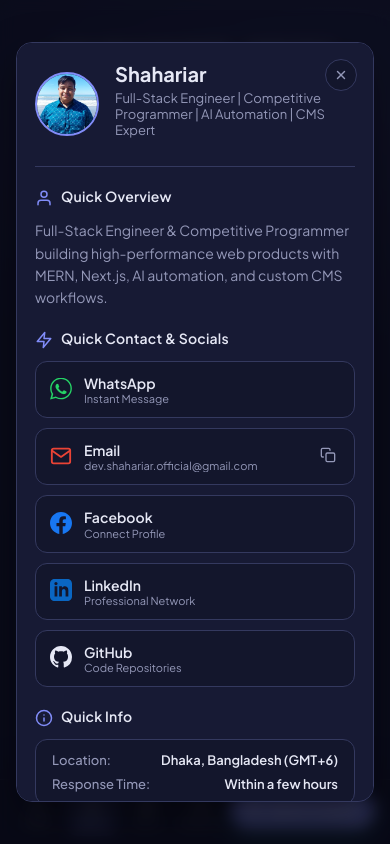
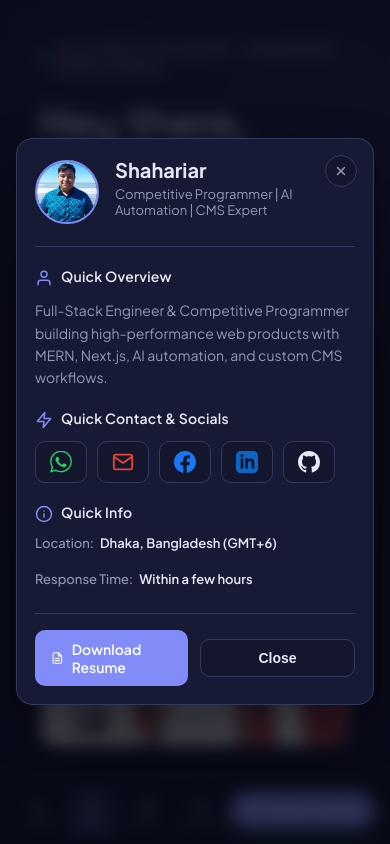
Before and after one commit to shahariar270/Prortfolio-2.0, a React (Vite) app in the folder client/: page /#sec-about in a window 390 px wide. Both pictures are taken after a click on the button "Quick Contact". Shown: the top 844 px of the page. Built offline with nearby package versions, Linux system fonts and the light colour scheme; no server answers.

Commit message:
style: refactor QuickInfoModal layout and card styles for improved responsiveness

```diff
--- a/client/src/Component/QuickInfoModal/index.jsx
+++ b/client/src/Component/QuickInfoModal/index.jsx
@@ -9,7 +9,7 @@ export const QuickInfoModal = ({ isOpen, onClose, quickDataCustom }) => {
 
   const defaultData = {
     name: 'Shahariar',
-    title: 'Full-Stack Engineer | Competitive Programmer | AI Automation | CMS Expert',
+    title: 'Competitive Programmer | AI Automation | CMS Expert',
     quickOverview: siteContent?.contact?.quickOverview || 'Full-Stack Engineer & Competitive Programmer building high-performance web products with MERN, Next.js, AI automation, and custom CMS workflows.',
     email: siteContent?.contact?.email || 'dev.shahariar.official@gmail.com',
     whatsapp: 'https://wa.me/8801915579467',
@@ -100,10 +100,10 @@ export const QuickInfoModal = ({ isOpen, onClose, quickDataCustom }) => {
                   <path d="M17.472 14.382c-.297-.149-1.758-.867-2.03-.967-.273-.099-.471-.148-.67.15-.197.297-.767.966-.94 1.164-.173.199-.347.223-.644.075-.297-.15-1.255-.463-2.39-1.475-.883-.788-1.48-1.761-1.653-2.059-.173-.297-.018-.458.13-.606.134-.133.298-.347.446-.52.149-.174.198-.298.298-.497.099-.198.05-.371-.025-.52-.075-.149-.669-1.612-.916-2.207-.242-.579-.487-.501-.669-.51l-.57-.01c-.198 0-.52.074-.792.372s-1.04 1.016-1.04 2.479 1.065 2.876 1.213 3.074c.149.198 2.096 3.2 5.077 4.487.709.306 1.263.489 1.694.626.712.226 1.36.194 1.872.118.571-.085 1.758-.719 2.006-1.413.248-.694.248-1.289.173-1.413-.074-.124-.272-.198-.57-.347m-5.421 7.461c-1.854 0-3.674-.499-5.267-1.442l-.378-.225-3.916 1.027 1.045-3.817-.247-.393c-1.036-1.648-1.583-3.553-1.583-5.513 0-5.69 4.63-10.32 10.322-10.32 2.757 0 5.347 1.074 7.297 3.025 1.95 1.951 3.023 4.541 3.023 7.297 0 5.692-4.63 10.322-10.323 10.322m0-22.183c-6.529 0-11.84 5.311-11.84 11.84 0 2.09.544 4.133 1.578 5.926l-1.677 6.126 6.269-1.644c1.722.939 3.666 1.433 5.67 1.434 6.53 0 11.841-5.311 11.841-11.842 0-3.163-1.232-6.136-3.468-8.372-2.235-2.236-5.209-3.468-8.373-3.468"/>
                 </svg>
               </span>
-              <div className="st-card-text">
+              {/* <div className="st-card-text">
                 <strong>WhatsApp</strong>
                 <span>Instant Message</span>
-              </div>
+              </div> */}
             </a>
 
             {/* Email with copy button */}
@@ -114,12 +114,12 @@ export const QuickInfoModal = ({ isOpen, onClose, quickDataCustom }) => {
                   <polyline points="22,6 12,13 2,6"/>
                 </svg>
               </span>
-              <div className="st-card-text">
+              {/* <div className="st-card-text">
                 <strong>Email</strong>
                 <span>{copied ? 'Copied to Clipboard! ✓' : data.email}</span>
-              </div>
-              <button type="button" className="st-copy-btn" title="Copy Email">
-                {copied ? (
+              </div> */}
+              {/* <button type="button" className="st-copy-btn" title="Copy Email"> */}
+                {/* {copied ? (
                   <svg width="16" height="16" viewBox="0 0 24 24" fill="none" stroke="#10b981" strokeWidth="2.5" strokeLinecap="round" strokeLinejoin="round">
                     <polyline points="20 6 9 17 4 12"></polyline>
                   </svg>
@@ -128,8 +128,8 @@ export const QuickInfoModal = ({ isOpen, onClose, quickDataCustom }) => {
                     <rect x="9" y="9" width="13" height="13" rx="2" ry="2"></rect>
                     <path d="M5 15H4a2 2 0 0 1-2-2V4a2 2 0 0 1 2-2h9a2 2 0 0 1 2 2v1"></path>
                   </svg>
-                )}
-              </button>
+                )} */}
+              {/* </button> */}
             </div>
 
             {/* Facebook */}
@@ -139,10 +139,10 @@ export const QuickInfoModal = ({ isOpen, onClose, quickDataCustom }) => {
                   <path d="M24 12.073c0-6.627-5.373-12-12-12s-12 5.373-12 12c0 5.99 4.388 10.954 10.125 11.854v-8.385H7.078v-3.47h3.047V9.43c0-3.007 1.792-4.669 4.533-4.669 1.312 0 2.686.235 2.686.235v2.953H15.83c-1.491 0-1.956.925-1.956 1.874v2.25h3.328l-.532 3.47h-2.796v8.385C19.612 23.027 24 18.062 24 12.073z"/>
                 </svg>
               </span>
-              <div className="st-card-text">
+              {/* <div className="st-card-text">
                 <strong>Facebook</strong>
                 <span>Connect Profile</span>
-              </div>
+              </div> */}
             </a>
 
             {/* LinkedIn */}
@@ -152,10 +152,10 @@ export const QuickInfoModal = ({ isOpen, onClose, quickDataCustom }) => {
                   <path d="M19 0h-14c-2.761 0-5 2.239-5 5v14c0 2.761 2.239 5 5 5h14c2.762 0 5-2.239 5-5v-14c0-2.761-2.262-5-5-5zm-11 19h-3v-11h3v11zm-1.5-12.268c-.966 0-1.75-.79-1.75-1.764s.784-1.764 1.75-1.764 1.75.79 1.75 1.764-.783 1.764-1.75 1.764zm13.5 12.268h-3v-5.604c0-3.368-4-3.113-4 0v5.604h-3v-11h3v1.765c1.396-2.586 7-2.777 7 2.476v6.759z"/>
                 </svg>
               </span>
-              <div className="st-card-text">
+              {/* <div className="st-card-text">
                 <strong>LinkedIn</strong>
                 <span>Professional Network</span>
-              </div>
+              </div> */}
             </a>
 
             {/* GitHub */}
@@ -165,10 +165,10 @@ export const QuickInfoModal = ({ isOpen, onClose, quickDataCustom }) => {
                   <path d="M12 0C5.37 0 0 5.37 0 12c0 5.31 3.435 9.795 8.205 11.385.6.105.825-.255.825-.57 0-.285-.015-1.23-.015-2.235-3.015.555-3.795-.735-4.035-1.41-.135-.345-.72-1.41-1.23-1.695-.42-.225-1.02-.78-.015-.795.945-.015 1.62.87 1.845 1.23 1.08 1.815 2.805 1.305 3.495.99.105-.78.42-1.305.765-1.605-2.67-.3-5.46-1.335-5.46-5.925 0-1.305.465-2.385 1.23-3.225-.12-.3-.54-1.53.12-3.18 0 0 1.005-.315 3.3 1.23.96-.27 1.98-.405 3-.405s2.04.135 3 .405c2.295-1.56 3.3-1.23 3.3-1.23.66 1.65.24 2.88.12 3.18.765.84 1.23 1.905 1.23 3.225 0 4.605-2.805 5.625-5.475 5.925.435.375.81 1.095.81 2.22 0 1.605-.015 2.895-.015 3.3 0 .315.225.69.825.57A12.02 12.02 0 0024 12c0-6.63-5.37-12-12-12z"/>
                 </svg>
               </span>
-              <div className="st-card-text">
+              {/* <div className="st-card-text">
                 <strong>GitHub</strong>
                 <span>Code Repositories</span>
-              </div>
+              </div> */}
             </a>
           </div>
 
--- a/client/src/assets/styles/Component/_quick_info_modal.scss
+++ b/client/src/assets/styles/Component/_quick_info_modal.scss
@@ -117,8 +117,10 @@
 }
 
 .st-quick-modal-grid {
-  display: grid;
-  grid-template-columns: 1fr;
+  display: flex;
+  flex-direction: row;
+  align-items: center;
+  flex-wrap: wrap;
   gap: 10px;
   margin-bottom: 20px;
 }
@@ -134,18 +136,17 @@
 }
 
 .st-quick-card {
-  display: flex;
+  display: inline-flex;
   align-items: center;
-  gap: 12px;
-  padding: 12px 14px;
+  gap: 8px;
+  padding: 9px 14px;
   background: var(--surface-muted);
   border: 1px solid var(--border-color);
-  border-radius: 12px;
+  border-radius: 10px;
   text-decoration: none;
   color: var(--text-primary);
   transition: all 0.2s ease;
   cursor: pointer;
-  position: relative;
 
   &:hover {
     background: var(--surface-strong);
@@ -154,38 +155,37 @@
   }
 
   .st-card-icon {
-    font-size: 22px;
+    font-size: 20px;
     line-height: 1;
+    display: flex;
+    align-items: center;
   }
 
   .st-card-text {
     display: flex;
     flex-direction: column;
-    overflow: hidden;
 
     strong {
-      font-size: 14px;
+      font-size: 13px;
       font-weight: 600;
-      line-height: 1.3;
+      line-height: 1.2;
     }
 
     span {
       font-size: 11px;
       color: var(--text-secondary);
       white-space: nowrap;
-      overflow: hidden;
-      text-overflow: ellipsis;
     }
   }
 
   .st-copy-btn {
-    margin-left: auto;
+    margin-left: 6px;
     background: transparent;
     border: none;
     font-size: 14px;
     cursor: pointer;
     color: var(--text-secondary);
-    padding: 4px;
+    padding: 2px 4px;
     border-radius: 4px;
 
     &:hover {
@@ -195,19 +195,20 @@
 }
 
 .st-quick-modal-info-list {
-  background: var(--surface-muted);
-  border: 1px solid var(--border-color);
-  border-radius: 12px;
-  padding: 12px 16px;
+  background: transparent;
+  border: none;
+  padding: 0;
+  margin-bottom: 16px;
   display: flex;
-  flex-direction: column;
-  gap: 8px;
-  margin-bottom: 16px;
+  flex-direction: row;
+  align-items: center;
+  gap: 20px;
+  flex-wrap: wrap;
 
   .st-info-item {
-    display: flex;
-    justify-content: space-between;
+    display: inline-flex;
     align-items: center;
+    gap: 6px;
     font-size: 13px;
 
     .st-info-label {
```
